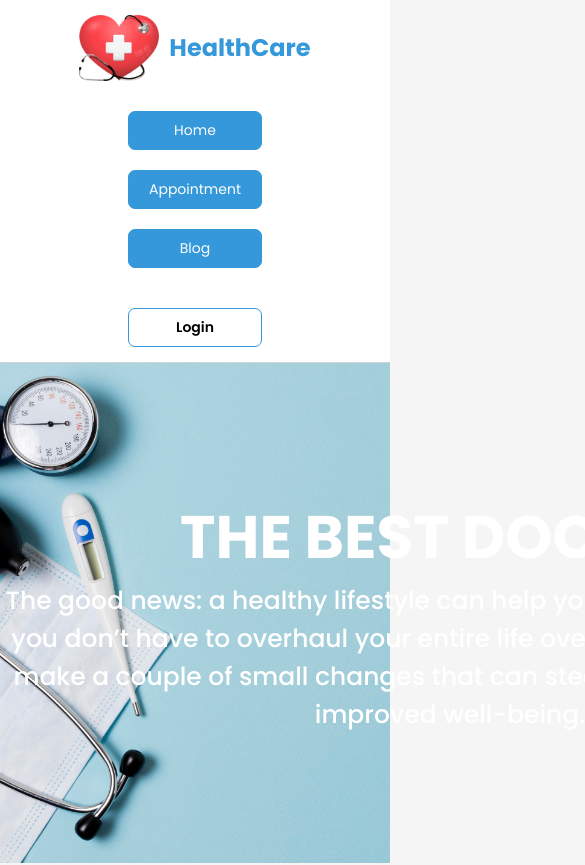
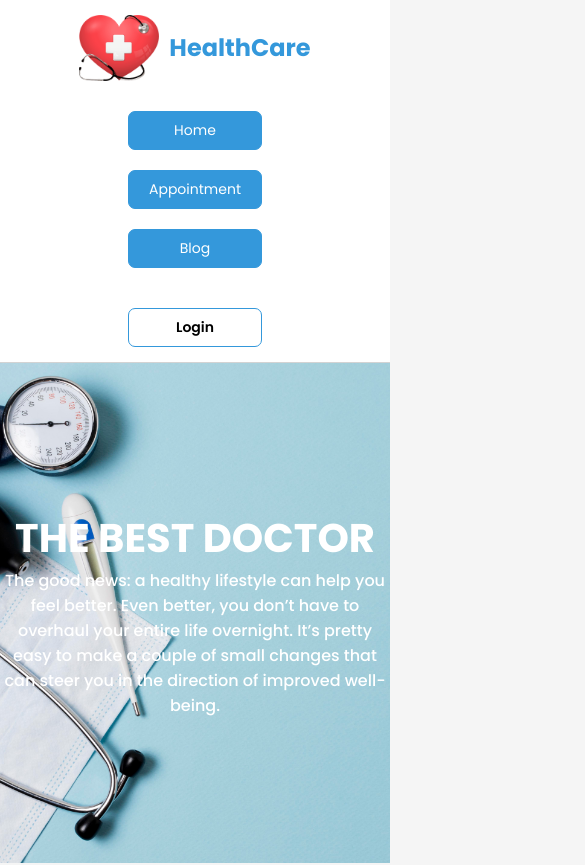
Before and after one commit to azizulwd/healthcare-related-website, a React (Create React App) app: page / in a window 390 px wide. Shown: the top 865 px of the page, 585 px wide, since content can reach past the window. Built offline with nearby package versions, Linux system fonts and the light colour scheme; no server answers.

Commit message:
banner responsive

```diff
--- a/src/Pages/Home/Banner/Banner.css
+++ b/src/Pages/Home/Banner/Banner.css
@@ -23,3 +23,18 @@
     color: #fff;
     font-weight: 500;
 }
+
+
+/* =================== Media Query =================== */
+
+@media screen and (max-width: 688px){
+    .banner_inner{
+        width: 100%;
+    }
+    .banner_inner div h1 {
+        font-size: 2.5rem;
+    }
+    .banner_inner div p{
+        font-size: 1rem;
+    }
+}
```
